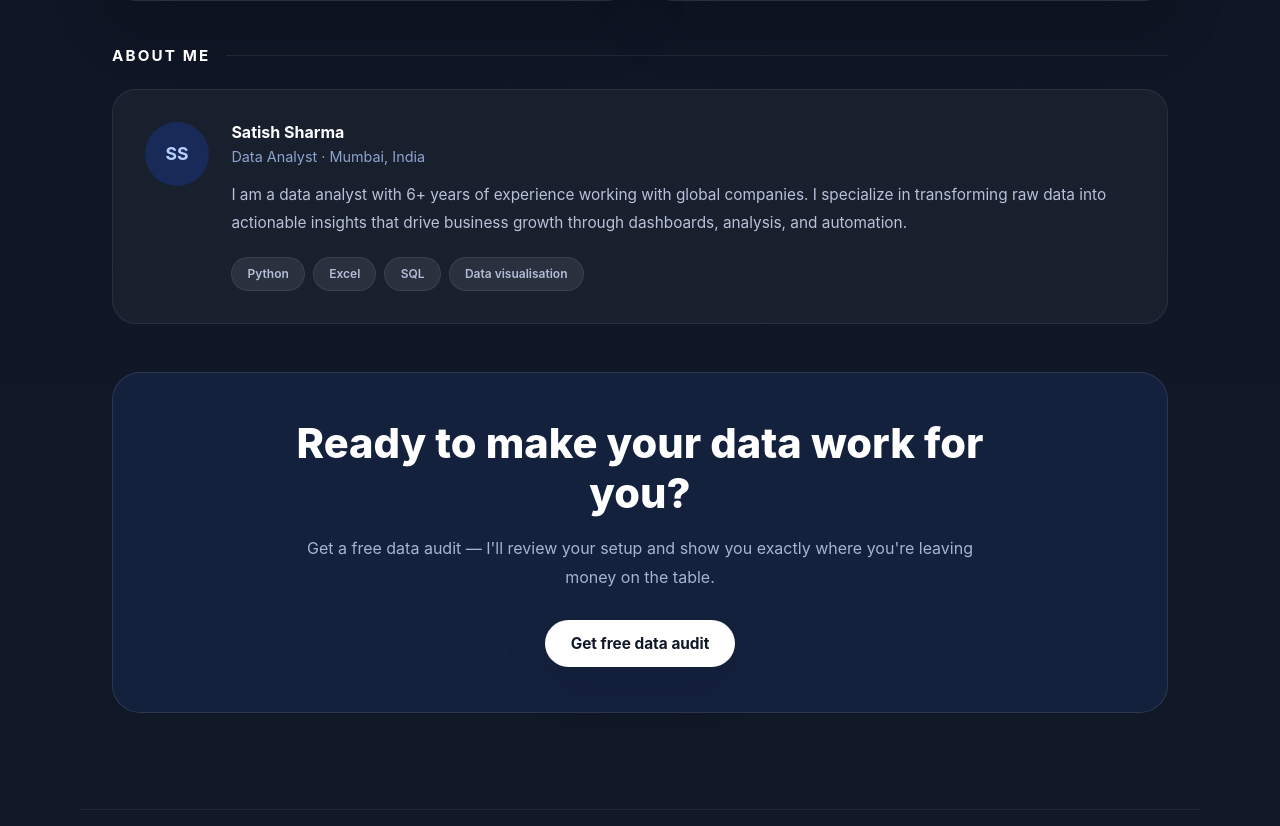
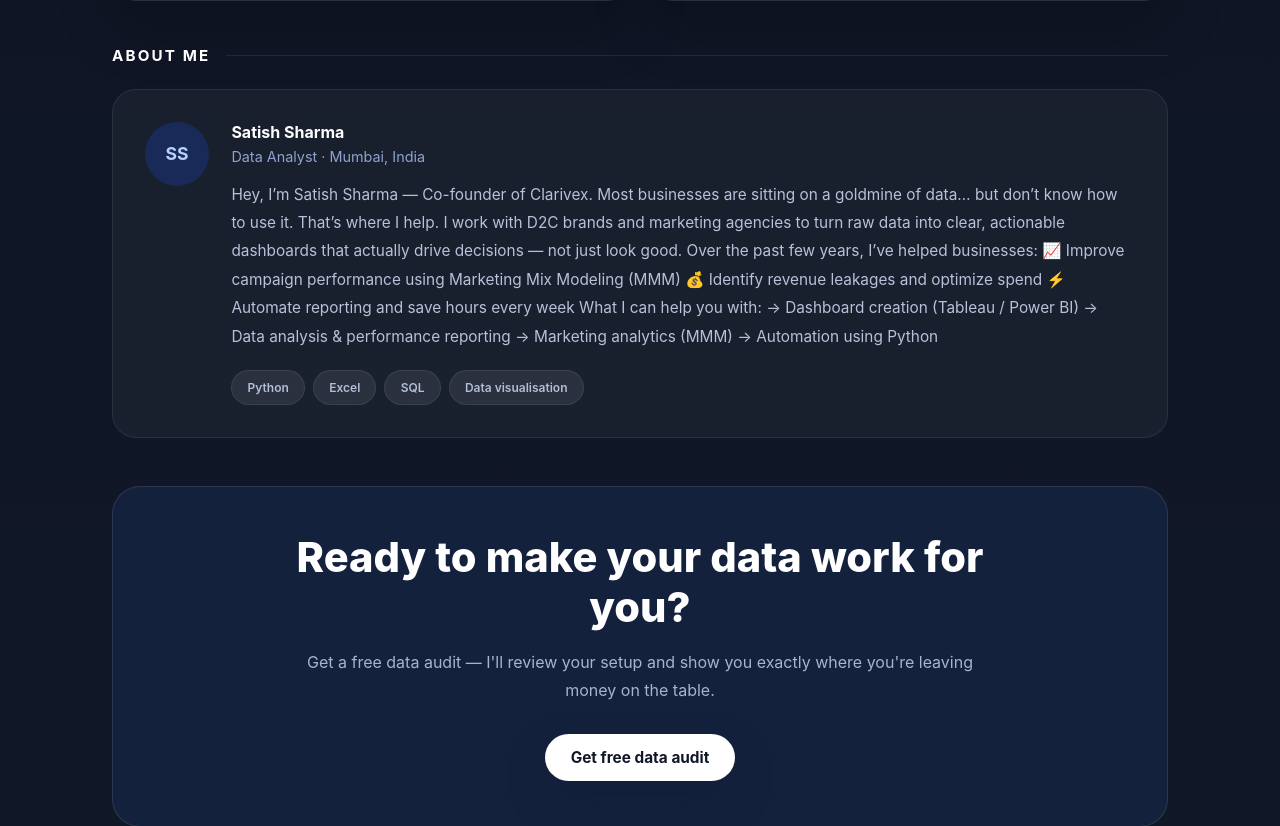
Before and after one commit to satishsharma27/data_analysis_website, a Flask app: page / in a window 1280 px wide. Shown: the part 1812-2638 px from the top of the page. Run offline with Flask 3, Linux system fonts and the light colour scheme.

Commit message:
website deployed

```diff
--- a/templates/index.html
+++ b/templates/index.html
@@ -184,7 +184,30 @@
                 <div class="about-body">
                     <div class="about-name">Satish Sharma</div>
                     <div class="about-role">Data Analyst · Mumbai, India</div>
-                    <p class="about-bio">I am a data analyst with 6+ years of experience working with global companies. I specialize in transforming raw data into actionable insights that drive business growth through dashboards, analysis, and automation.</p>
+                    <p class="about-bio">Hey, I’m Satish Sharma — Co-founder of Clarivex.
+
+                                         Most businesses are sitting on a goldmine of data… but don’t know how to use it.
+                                         That’s where I help.
+
+                                         I work with D2C brands and marketing agencies to turn raw data into clear, actionable dashboards that actually drive decisions — not just look good.
+                                         Over the past few years, I’ve helped businesses:
+
+                                         📈 Improve campaign performance using Marketing Mix Modeling (MMM)
+                                         💰 Identify revenue leakages and optimize spend
+                                         ⚡ Automate reporting and save hours every week
+                                         What I can help you with:
+
+                                          → Dashboard creation (Tableau / Power BI)
+                                          → Data analysis & performance reporting
+                                          → Marketing analytics (MMM)
+                                          → Automation using Python
+
+
+
+
+
+
+                    </p>
                     <div class="skills">
                         <span class="skill-pill">Python</span>
                         <span class="skill-pill">Excel</span>
```
Also changed, not shown: requirements.txt (+353 -5 lines).
